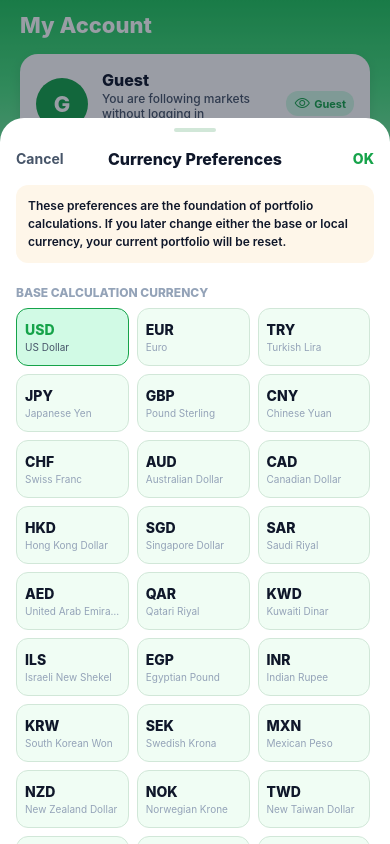
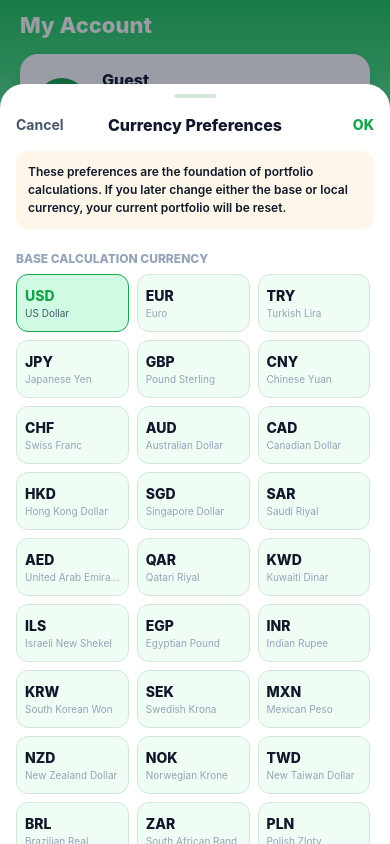
Before and after one commit to BerkerToklac/invesment-app, a React Native app: screen /SettingsTab in a window 390 px wide. Both pictures are taken after a click on the element 195 px from the left and 488 px from the top of the page. Built offline with nearby package versions, Linux system fonts and the light colour scheme; no server answers.

Commit message:
eas on the go update icin yeni altyapi hazirligi

```diff
--- a/app.json
+++ b/app.json
@@ -2,7 +2,7 @@
   "expo": {
     "name": "MoneyBook",
     "slug": "invesment-app",
-    "version": "3.2.4",
+    "version": "3.3.0",
     "orientation": "portrait",
     "icon": "./assets/icon.png",
     "userInterfaceStyle": "light",
@@ -28,12 +28,20 @@
     "web": {
       "favicon": "./assets/favicon.png"
     },
-    "plugins": [],
+    "plugins": [
+      "expo-font"
+    ],
     "newArchEnabled": false,
     "extra": {
       "eas": {
         "projectId": "b20c6de8-3438-47ac-b331-2d3a32e527a4"
       }
+    },
+    "runtimeVersion": {
+      "policy": "appVersion"
+    },
+    "updates": {
+      "url": "https://u.expo.dev/b20c6de8-3438-47ac-b331-2d3a32e527a4"
     }
   }
 }
--- a/eas.json
+++ b/eas.json
@@ -21,7 +21,8 @@
       "autoIncrement": true,
       "android": {
         "image": "sdk-54"
-      }
+      },
+      "channel": "production"
     }
   },
   "submit": {
--- a/package.json
+++ b/package.json
@@ -15,10 +15,11 @@
     "@react-navigation/bottom-tabs": "^6.6.1",
     "@react-navigation/native": "^6.1.18",
     "@react-navigation/native-stack": "^6.10.1",
-    "expo": "~54.0.0",
-    "expo-font": "~14.0.11",
+    "expo": "~54.0.37",
+    "expo-font": "~14.0.12",
     "expo-linear-gradient": "~15.0.8",
     "expo-status-bar": "~3.0.9",
+    "expo-updates": "~29.0.20",
     "react": "19.1.0",
     "react-native": "0.81.5",
     "react-native-chart-kit": "^6.12.0",
--- a/src/screens/SettingsScreen.js
+++ b/src/screens/SettingsScreen.js
@@ -7,6 +7,7 @@ import {
   TouchableOpacity,
   Alert,
   Modal,
+  useWindowDimensions,
 } from 'react-native';
 import { LinearGradient } from 'expo-linear-gradient';
 import { Ionicons } from '@expo/vector-icons';
@@ -76,11 +77,13 @@ function CurrencyPreferencesModal({
   t,
 }) {
   const insets = useSafeAreaInsets();
+  const { height: windowHeight } = useWindowDimensions();
+  const sheetHeight = Math.round(windowHeight * 0.9);
 
   return (
     <Modal visible={visible} transparent animationType="slide" onRequestClose={onCancel}>
       <View style={styles.modalBackdrop}>
-        <View style={styles.currencySheet}>
+        <View style={[styles.currencySheet, { height: sheetHeight }]}>
           <View style={styles.currencySheetHandle} />
           <View style={styles.currencySheetHeader}>
             <TouchableOpacity onPress={onCancel} style={styles.sheetHeaderButton}>
@@ -618,8 +621,6 @@ const styles = StyleSheet.create({
     backgroundColor: 'rgba(15, 23, 42, 0.42)',
   },
   currencySheet: {
-    height: '86%',
-    maxHeight: '86%',
     backgroundColor: Colors.cardBg,
     borderTopLeftRadius: 24,
     borderTopRightRadius: 24,
```
Also changed, not shown: 1 other file (tests, documents, lock files or other folders).
